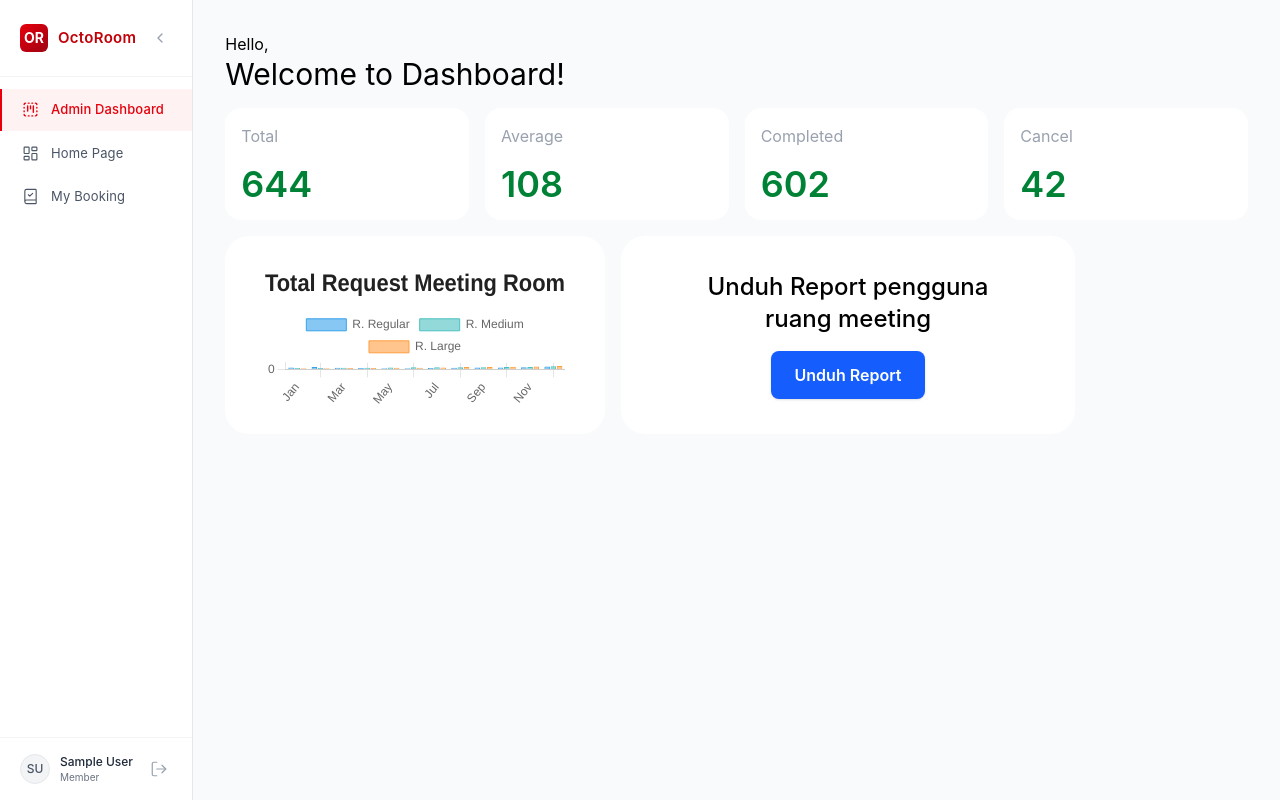
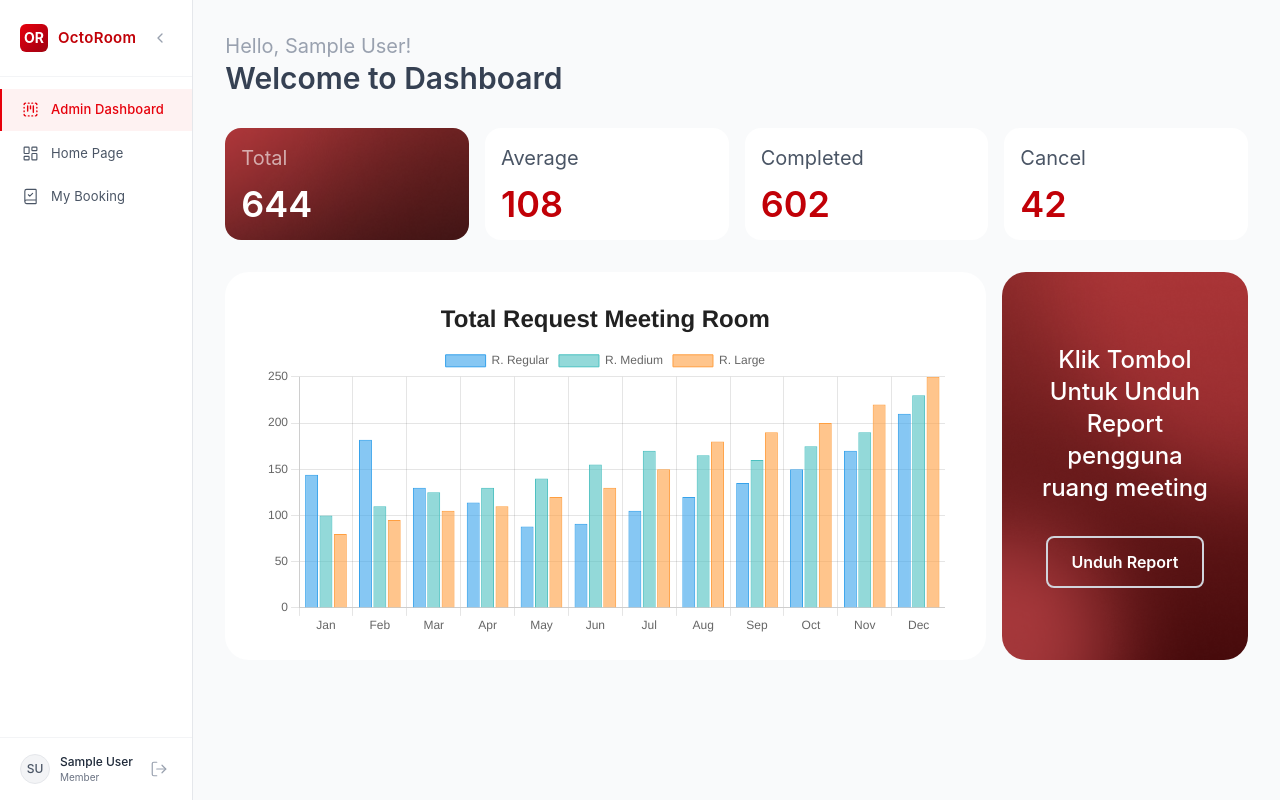
Before and after one commit to weynard02/octo-room-fe, a React (Vite) app: page /dashboard-admin in a window 1280 px wide. Built offline with nearby package versions, Linux system fonts and the light colour scheme; sample sign-in values are in the browser's storage.

Commit message:
adding background for header & download CTA

```diff
--- a/src/components/Button.tsx
+++ b/src/components/Button.tsx
@@ -1,7 +1,7 @@
 import React from "react";
 
 interface ButtonProps extends React.ButtonHTMLAttributes<HTMLButtonElement> {
-  variant?: "primary" | "secondary" | "outline" | "danger";
+  variant?: "primary" | "secondary" | "outline" | "danger" | "ghost";
   size?: "sm" | "md" | "lg";
   fullWidth?: boolean;
 }
@@ -26,6 +26,8 @@ export const Button: React.FC<ButtonProps> = ({
       "border-2 border-gray-300 text-gray-700 hover:bg-gray-50 focus:ring-gray-400",
     danger:
       "bg-red-600 text-white hover:bg-red-700 focus:ring-red-500 shadow-sm",
+    ghost:
+      "border-2 border-gray-300 text-white hover:bg-gray-50 focus:ring-gray-400 hover:text-black",
   };
 
   const sizes = {
--- a/src/components/ChartAdmin.tsx
+++ b/src/components/ChartAdmin.tsx
@@ -25,7 +25,7 @@ ChartJs.register(
 );
 
 export default function ChartAdmin() {
-  const dataChart = {
+  const dataAdmin = {
     labels: [
       "Jan",
       "Feb",
@@ -66,11 +66,10 @@ export default function ChartAdmin() {
   };
 
   return (
-    <div className="w-fit bg-white px-10 py-6 rounded-3xl">
+    <div className="w-full bg-white px-10 py-6 rounded-3xl">
       <Bar
-        data={dataChart}
+        data={dataAdmin}
         options={{
-          responsive: true,
           plugins: {
             legend: { position: "top" },
             title: {
--- a/src/page/dashboard-admin/DashboarAdminPage.tsx
+++ b/src/page/dashboard-admin/DashboarAdminPage.tsx
@@ -1,5 +1,9 @@
 import ChartAdmin from "../../components/ChartAdmin";
 import { Button } from "../../components";
+import authService from "../../services/authService";
+
+import bgCount from "../../assets/background/Bg-Hero-Count.png";
+import bgDownload from "../../assets/background/Bg-Download.png";
 
 export default function DashboarAdminPage() {
   const dataDummyDashboard = [
@@ -8,21 +12,43 @@ export default function DashboarAdminPage() {
     { title: "Completed", total: 602 },
     { title: "Cancel", total: 42 },
   ];
+
+  const user = authService.getUser();
+
   return (
-    <div className="flex flex-col gap-4">
+    <div className="flex flex-col gap-8">
       <div>
-        <p>Hello, </p>
-        <h1 className="text-3xl">Welcome to Dashboard!</h1>
+        <p className="text-xl text-gray-400">{`Hello, ${user?.name}!`} </p>
+        <h1 className="text-3xl text-gray-700 font-semibold">
+          Welcome to Dashboard
+        </h1>
       </div>
 
       <div className="flex gap-4">
         {dataDummyDashboard.map((data) => (
           <div
             key={data.title}
-            className="w-full p-4 flex flex-col h-28 justify-between rounded-2xl bg-white"
+            className="w-full p-4 flex flex-col h-28 justify-between rounded-2xl bg-white bg-no-repeat bg-center"
+            style={{
+              backgroundImage: data.title === "Total" ? `url(${bgCount})` : "",
+            }}
           >
-            <h3 className="text-md text-gray-400">{data.title}</h3>
-            <h1 className="text-4xl text-green-700 font-semibold">
+            <h3
+              className="text-xl text-gray-600"
+              style={{
+                color: data.title === "Total" ? "white" : "",
+                opacity: data.title === "Total" ? "60%" : "100%",
+              }}
+            >
+              {data.title}
+            </h3>
+
+            <h1
+              className="text-4xl font-semibold text-red-700"
+              style={{
+                color: data.title === "Total" ? "white" : "",
+              }}
+            >
               {data.total}
             </h1>
           </div>
@@ -30,11 +56,17 @@ export default function DashboarAdminPage() {
       </div>
       <div className="flex gap-4">
         <ChartAdmin />
-        <div className="flex flex-col items-center gap-4 justify-center bg-white rounded-3xl">
-          <h1 className="font-medium text-2xl w-3/4 text-center">
-            Unduh Report pengguna ruang meeting
+        <div
+          className="flex flex-col items-center gap-8 justify-center rounded-3xl bg-no-repeat bg-center bg-cover w-1/3"
+          style={{ backgroundImage: `url(${bgDownload})` }}
+        >
+          <h1 className="font-medium text-2xl w-3/4 text-center text-white">
+            Klik Tombol Untuk Unduh Report pengguna ruang meeting
           </h1>
-          <Button size="lg">Unduh Report</Button>
+
+          <Button size="lg" variant="ghost">
+            Unduh Report
+          </Button>
         </div>
       </div>
     </div>
```
Also changed, not shown: src/assets/background/Bg-Download.png (added), src/assets/background/Bg-Hero-Count.png (added).
